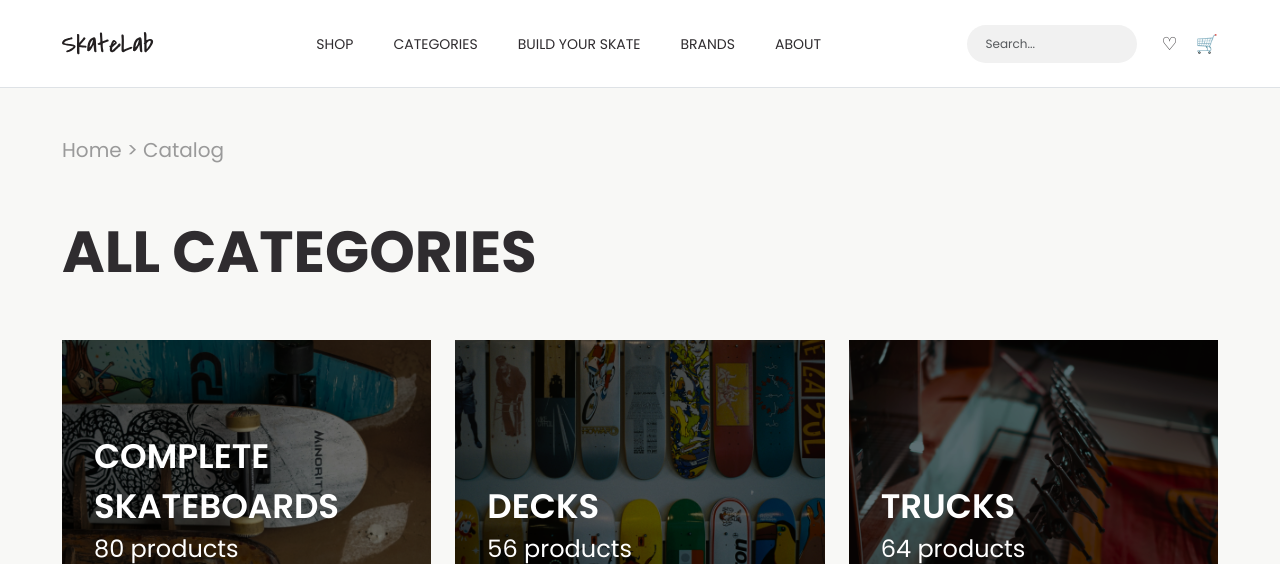
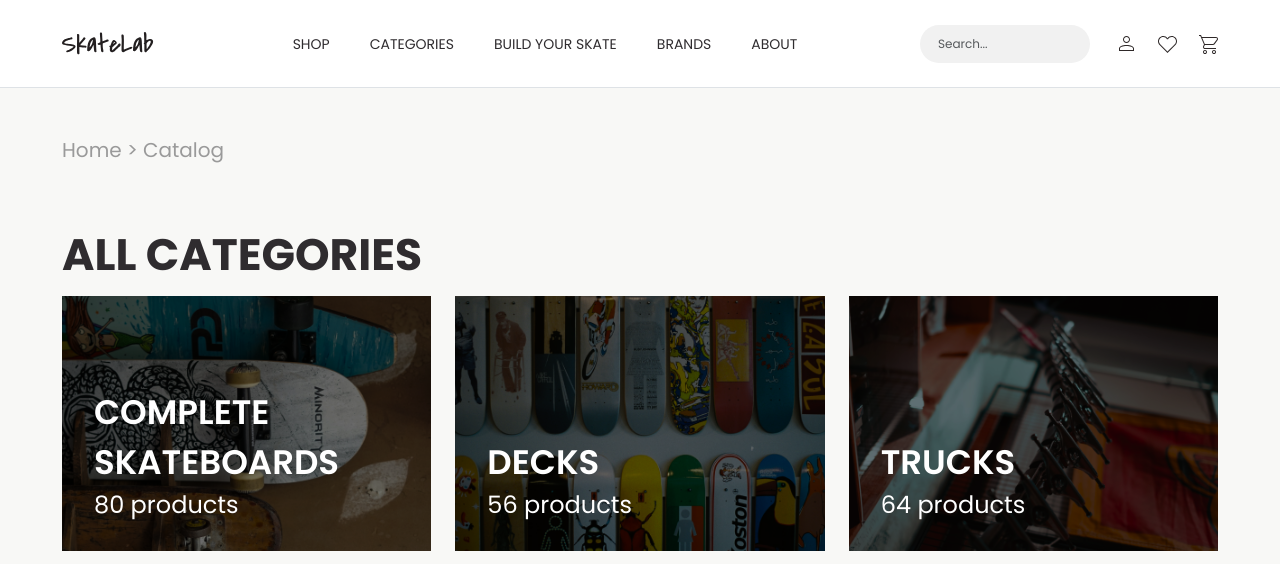
Before and after one commit to grebennikoovaa/skatelab, a Django app: page /categories/ in a window 1280 px wide. Shown: the top 564 px of the page. Run offline with Django 4.2, Linux system fonts and the light colour scheme.

Commit message:
added changes in header block

```diff
--- a/templates/shop/base.html
+++ b/templates/shop/base.html
@@ -55,9 +55,17 @@
                 </form>
 
                 <div class="header-icons ms-lg-4">
-                    <span>♡</span>
-                    <span>🛒</span>
-                </div>
+                    <a href="#" class="header-icon">
+        <img src="{% static 'images/icons/profile.svg' %}" alt="Cart">
+    </a>
+    <a href="#" class="header-icon">
+        <img src="{% static 'images/icons/heart.svg' %}" alt="Wishlist">
+    </a>
+
+    <a href="#" class="header-icon">
+        <img src="{% static 'images/icons/cart.svg' %}" alt="Cart">
+    </a>
+</div>
             </div>
         </div>
     </nav>
--- a/templates/shop/categories.html
+++ b/templates/shop/categories.html
@@ -9,7 +9,7 @@
             Home > Catalog
         </div>
 
-        <h1>ALL CATEGORIES</h1>
+        <h2>ALL CATEGORIES</h2>
 
         <div class="row g-4">
             {% for category in categories %}
```
Also changed, not shown: 1 other file.
